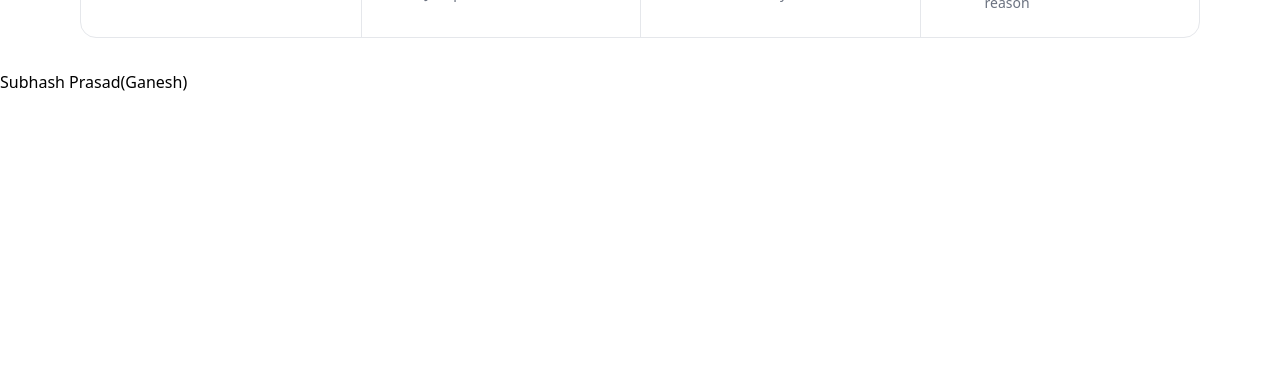
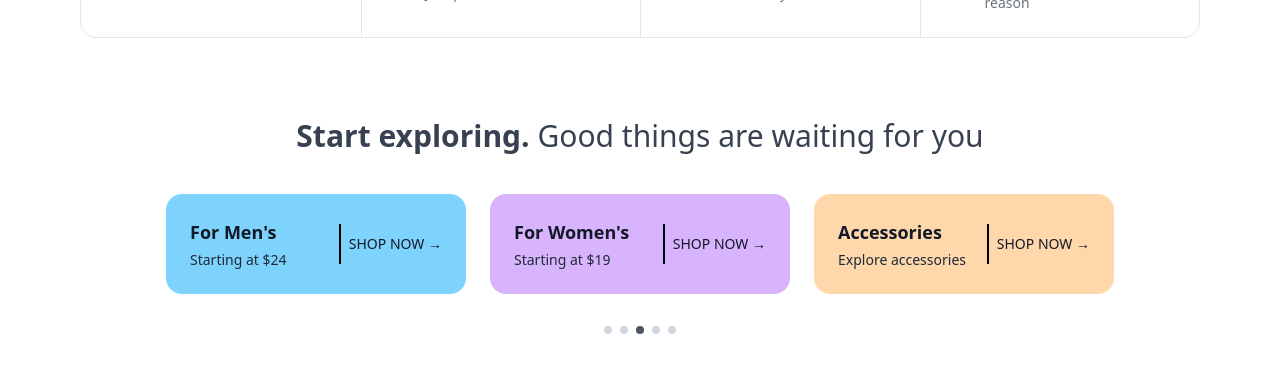
Before and after one commit to subhashdippu/NEXTON, a React (Create React App) app: page / in a window 1280 px wide. Shown: the part 572-952 px from the top of the page. Before the commit the page ends 800 px from the top, so only its background shows below. Built offline with nearby package versions, Linux system fonts and the light colour scheme.

Commit message:
adding categories

```diff
--- a/src/components/banner.js
+++ b/src/components/banner.js
@@ -21,6 +21,23 @@ const Banner = () => {
       title: "New arrivals just landed",
       subtitle: "From $39.99",
       img: "https://i.imgur.com/mAChFeF.png",
+    },
+  ];
+  const cards = [
+    {
+      title: "For Men's",
+      subtitle: "Starting at $24",
+      bg: "bg-sky-300",
+    },
+    {
+      title: "For Women's",
+      subtitle: "Starting at $19",
+      bg: "bg-purple-300",
+    },
+    {
+      title: "Accessories",
+      subtitle: "Explore accessories",
+      bg: "bg-orange-200",
     },
   ];
   const features = [
@@ -92,6 +109,51 @@ const Banner = () => {
           ))}
         </div>
       </section>
+      <section className="text-center px-4 py-12">
+        {/* Heading */}
+        <h2 className="text-3xl font-semibold text-gray-700 mb-10">
+          Start exploring.{" "}
+          <span className="font-normal">Good things are waiting for you</span>
+        </h2>
+
+        {/* Cards */}
+        <div className="flex flex-col md:flex-row items-center justify-center gap-6">
+          {cards.map((item, index) => (
+            <div
+              key={index}
+              className={`w-full max-w-[300px] ${item.bg} rounded-2xl px-6 py-6 flex justify-between items-center`}
+            >
+              {/* Left: Text */}
+              <div className="text-left">
+                <h3 className="text-lg font-bold text-gray-900">
+                  {item.title}
+                </h3>
+                <p className="text-sm text-gray-800 mt-1">{item.subtitle}</p>
+              </div>
+
+              {/* Right: Centered "SHOP NOW" */}
+              <div className="flex items-center gap-2">
+                <div className="h-10 w-[2px] bg-black" />
+                <span className="text-sm font-medium text-gray-900 whitespace-nowrap">
+                  SHOP NOW →
+                </span>
+              </div>
+            </div>
+          ))}
+        </div>
+
+        {/* Pagination Dots */}
+        <div className="flex justify-center gap-2 mt-8">
+          {[0, 1, 2, 3, 4].map((i) => (
+            <div
+              key={i}
+              className={`h-2 w-2 rounded-full ${
+                i === 2 ? "bg-gray-600" : "bg-gray-300"
+              }`}
+            />
+          ))}
+        </div>
+      </section>
     </div>
   );
 };
```
